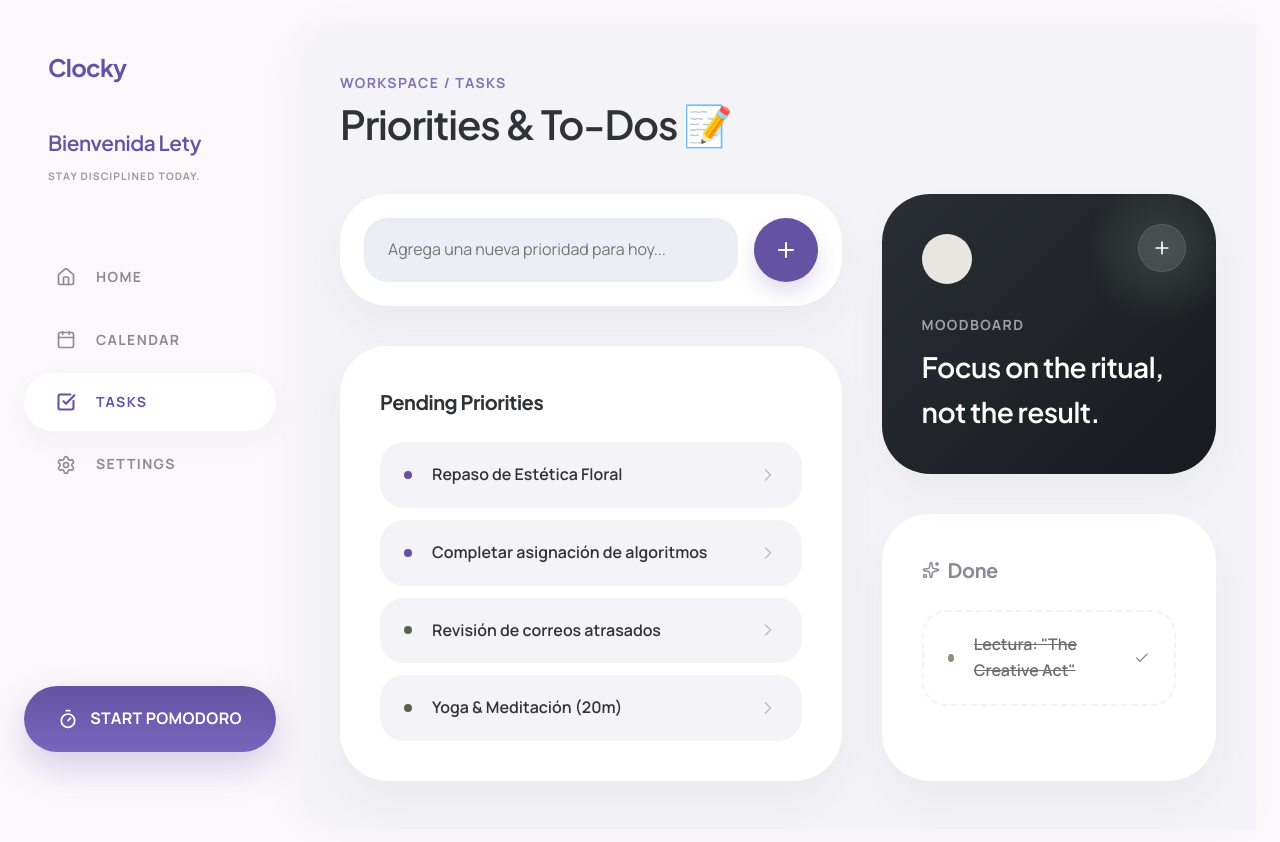
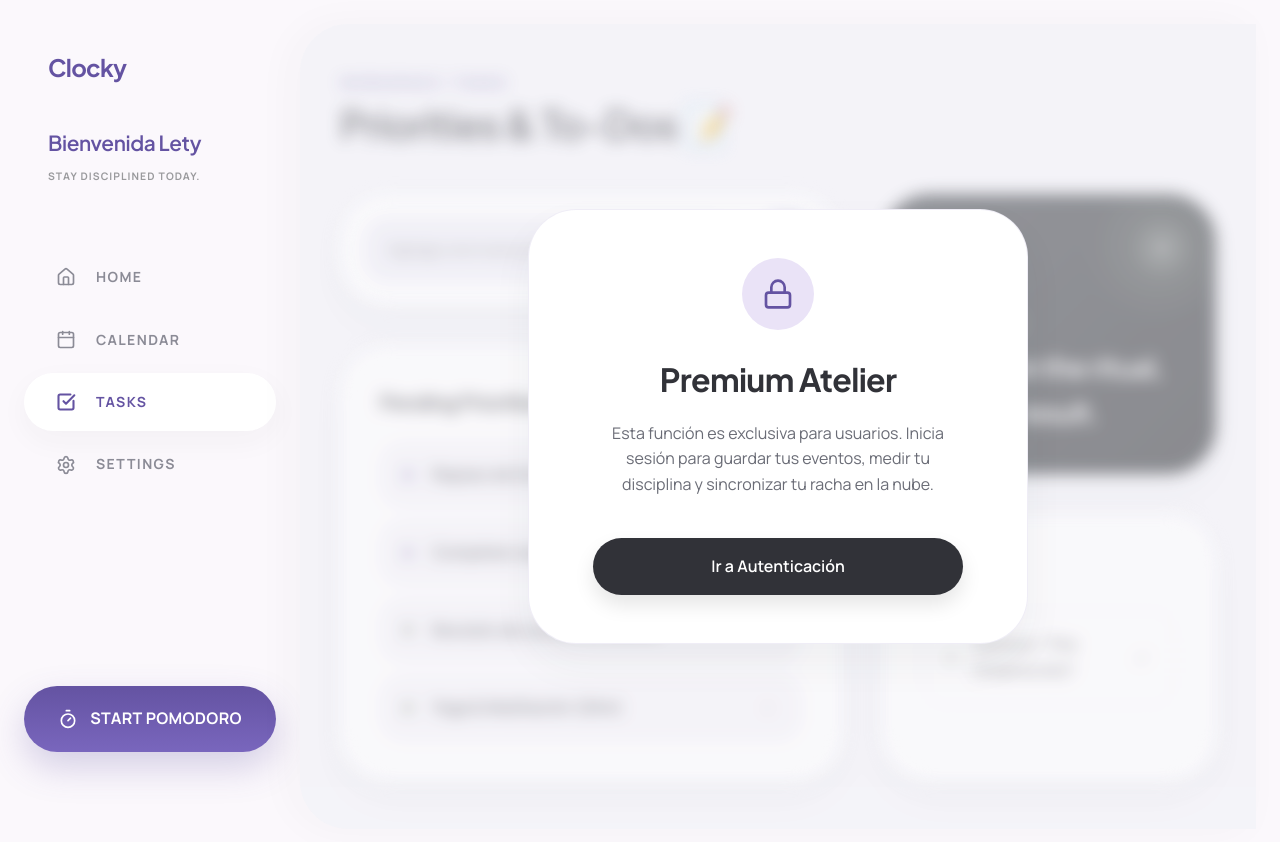
Before and after one commit to andres-pi/ai-pomodoro-planner, a Next.js app: page /tasks in a window 1280 px wide. Shown: the top 842 px of the page. Built offline with nearby package versions, Linux system fonts and the light colour scheme; no server answers.

Commit message:
feat(ui): implement blurring for user-protected routes

```diff
--- /dev/null
+++ b/src/app/api/auth/[...nextauth]/route.ts
@@ -0,0 +1,6 @@
+import NextAuth from "next-auth";
+import { authOptions } from "@/lib/auth";
+
+const handler = NextAuth(authOptions);
+
+export { handler as GET, handler as POST };
--- a/src/app/calendar/page.tsx
+++ b/src/app/calendar/page.tsx
@@ -1,6 +1,7 @@
 "use client";
 import React from 'react';
 import { ChevronLeft, ChevronRight, Plus, Calendar as CalendarIcon } from 'lucide-react';
+import AuthOverlay from '@/components/AuthOverlay';
 
 const CALENDAR_DAYS = [
    { day: 29, currentMonth: false }, { day: 30, currentMonth: false }, { day: 1, currentMonth: true }, { day: 2, currentMonth: true }, { day: 3, currentMonth: true }, { day: 4, currentMonth: true }, { day: 5, currentMonth: true },
@@ -19,6 +20,7 @@ const EVENTS: Record<string, any[]> = {
 
 export default function CalendarPage() {
    return (
+      <AuthOverlay>
          <div style={{ maxWidth: '1400px', margin: '0 auto', padding: '3rem 2.5rem' }}>
 
             {/* HEADER */}
@@ -182,12 +184,13 @@ export default function CalendarPage() {
                         <h2 style={{ fontSize: '3.5rem', fontWeight: 800, color: 'var(--color-on-surface)', lineHeight: 1, letterSpacing: '-0.04em' }}>84%</h2>
                         <span style={{ color: 'var(--color-secondary)', fontWeight: 700, fontSize: '0.9rem' }}>+12% vs ayer</span>
                      </div>
-                 <div style={{ background: '#d1c7e8', height: '10px', borderRadius: '10px', marginTop: '1.25rem', overflow:'hidden' }}>
+                     <div style={{ background: '#d1c7e8', height: '10px', borderRadius: '10px', marginTop: '1.25rem', overflow: 'hidden' }}>
                         <div style={{ background: 'var(--color-primary)', width: '84%', height: '100%', borderRadius: '10px' }}></div>
                      </div>
                   </div>
                </div>
             </div>
          </div>
+      </AuthOverlay>
    );
 }
--- a/src/app/layout.tsx
+++ b/src/app/layout.tsx
@@ -2,6 +2,7 @@ import type { Metadata } from "next";
 import { Plus_Jakarta_Sans, Manrope } from "next/font/google";
 import "./globals.css";
 import Sidebar from "@/components/Sidebar";
+import { Providers } from "@/components/Providers";
 
 const plusJakarta = Plus_Jakarta_Sans({
   subsets: ["latin"],
@@ -28,6 +29,7 @@ export default function RootLayout({
   return (
     <html lang="es">
       <body className={`${manrope.variable} ${plusJakarta.variable}`}>
+        <Providers>
           <div style={{ display: 'flex', minHeight: '100vh', backgroundColor: 'var(--color-background)' }}>
             <Sidebar />
             <main style={{
@@ -44,6 +46,7 @@ export default function RootLayout({
               {children}
             </main>
           </div>
+        </Providers>
       </body>
     </html>
   );
--- a/src/app/tasks/page.tsx
+++ b/src/app/tasks/page.tsx
@@ -1,6 +1,7 @@
 "use client";
 import React, { useState } from 'react';
 import { Check, ChevronRight, Plus, Sparkles } from 'lucide-react';
+import AuthOverlay from '@/components/AuthOverlay';
 
 // Interfaces para mantener el código limpio
 interface Task {
@@ -36,9 +37,10 @@ export default function TasksPage() {
   };
 
   return (
-    <div style={{ maxWidth: '1400px', margin: '0 auto', padding: '3rem 2.5rem' }}>
+    <AuthOverlay>
+      <div style={{ maxWidth: '1400px', margin: '0 auto', padding: '3rem 2.5rem' }}>
 
-      {/* HEADER */}
+        {/* HEADER */}
       <header style={{ display: 'flex', justifyContent: 'space-between', alignItems: 'flex-start', marginBottom: '3rem' }}>
          <div>
             <div className="text-label-disciplined" style={{ color: 'var(--color-primary)', opacity: 0.8, marginBottom: '0.5rem' }}>
@@ -207,6 +209,7 @@ export default function TasksPage() {
          </div>
 
       </div>
-    </div>
+      </div>
+    </AuthOverlay>
   );
 }
--- /dev/null
+++ b/src/components/AuthOverlay.tsx
@@ -0,0 +1,70 @@
+"use client";
+import React from "react";
+import { useSession } from "next-auth/react";
+import { Lock } from "lucide-react";
+import Link from "next/link";
+
+export default function AuthOverlay({ children }: { children: React.ReactNode }) {
+  const { data: session, status } = useSession();
+
+  if (status === "loading") {
+      return (
+          <div style={{ position: 'absolute', inset: 0, display: 'flex', alignItems: 'center', justifyContent: 'center', backgroundColor: 'var(--color-surface-container-low)' }}>
+             <p className="text-label-disciplined" style={{color: 'var(--color-primary)'}}>Cargando Sesión...</p>
+          </div>
+      );
+  }
+
+  return (
+    <div style={{ position: 'relative', height: '100%', width: '100%' }}>
+      <div style={{
+          filter: status === "unauthenticated" ? 'blur(8px)' : 'none',
+          transition: 'filter 0.5s ease',
+          pointerEvents: status === "unauthenticated" ? 'none' : 'auto',
+          height: '100%',
+          opacity: status === "unauthenticated" ? 0.6 : 1
+      }}>
+        {children}
+      </div>
+
+      {status === "unauthenticated" && (
+        <div style={{
+          position: 'absolute',
+          inset: 0,
+          backgroundColor: 'rgba(244, 243, 248, 0.2)',
+          zIndex: 50,
+          display: 'flex',
+          alignItems: 'center',
+          justifyContent: 'center'
+        }}>
+          <div className="shadow-ambient" style={{
+            backgroundColor: 'var(--color-surface-container-lowest)',
+            padding: '3rem 4rem',
+            borderRadius: 'var(--radius-xl)',
+            textAlign: 'center',
+            maxWidth: '500px',
+            border: '1px solid rgba(100, 83, 162, 0.1)'
+          }}>
+            <div style={{ backgroundColor: 'var(--color-primary-container)', width: '72px', height: '72px', borderRadius: '50%', display: 'flex', alignItems: 'center', justifyContent: 'center', margin: '0 auto 1.5rem auto' }}>
+              <Lock size={32} color="var(--color-primary)" />
+            </div>
+            <h2 style={{ fontSize: '2rem', fontWeight: 700, color: 'var(--color-on-surface)', letterSpacing: '-0.02em', marginBottom: '1rem' }}>
+              Premium Atelier
+            </h2>
+            <p style={{ color: '#6A6C76', fontSize: '1rem', lineHeight: 1.6, marginBottom: '2.5rem' }}>
+              Esta función es exclusiva para usuarios. Inicia sesión para guardar tus eventos, medir tu disciplina y sincronizar tu racha en la nube.
+            </p>
+            <Link href="/settings" style={{ textDecoration: 'none' }}>
+              <button style={{
+                backgroundColor: 'var(--color-on-surface)', color: 'white', padding: '1rem 2rem', borderRadius: 'var(--radius-full)', fontWeight: 600, width: '100%', fontFamily: 'var(--font-body)', fontSize: '1rem',
+                boxShadow: '0 10px 20px rgba(0,0,0,0.1)', cursor: 'pointer'
+              }}>
+                Ir a Autenticación
+              </button>
+            </Link>
+          </div>
+        </div>
+      )}
+    </div>
+  );
+}
--- /dev/null
+++ b/src/components/Providers.tsx
@@ -0,0 +1,7 @@
+"use client";
+import React from "react";
+import { SessionProvider } from "next-auth/react";
+
+export function Providers({ children }: { children: React.ReactNode }) {
+  return <SessionProvider>{children}</SessionProvider>;
+}
```
Also changed, not shown: src/lib/auth.ts (added, +54 -0 lines), src/lib/prisma.ts (added, +8 -0 lines). Lines whose indentation alone changed are shown as unchanged.
